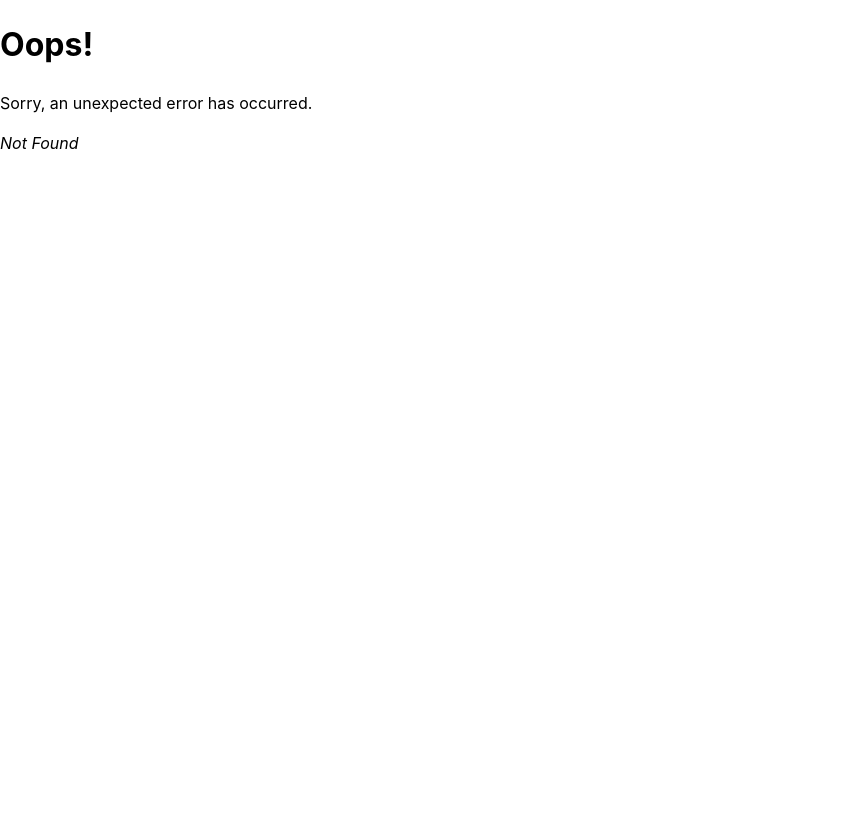
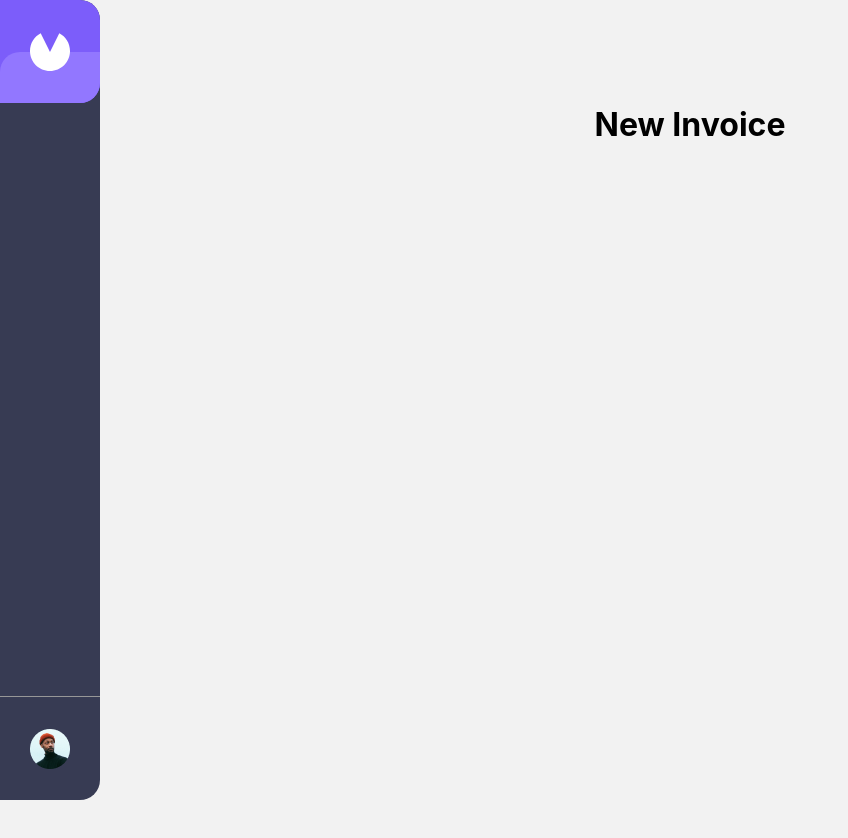
Before and after one commit to LucasCraveiro/Invoice-App, a React (Vite) app in the folder invoice-FE/: page /addInvoice in a window 1280 px wide. Before the commit this address had no page. Shown: the top 838 px of the page, without its empty margins (0-848 px from the left). Built offline with nearby package versions, Linux system fonts and the light colour scheme.

Commit message:
Add Invoice Page

```diff
--- a/invoice-FE/src/App.tsx
+++ b/invoice-FE/src/App.tsx
@@ -4,6 +4,7 @@ import "./App.css";
 import Root from "./pages/Root";
 import Home from "./pages/Home";
 import ErrorPage from "./pages/Error";
+import AddInvoice from "./pages/AddInvoice";
 import InvoiceDetails from "./pages/InvoiceDetails";
 
 function App() {
@@ -21,6 +22,10 @@ function App() {
           path: "invoiceDetails/:invoiceId",
           element: <InvoiceDetails />,
         },
+        {
+          path: "addInvoice",
+          element: <AddInvoice />,
+        },
       ],
     },
   ]);
--- /dev/null
+++ b/invoice-FE/src/pages/AddInvoice.tsx
@@ -0,0 +1,14 @@
+import MainWrapper from "../components/MainWrapper";
+import InvoiceWrapper from "../components/InvoiceWrapper";
+
+const AddInvoice = () => {
+  return (
+    <MainWrapper>
+      <InvoiceWrapper>
+        <h1>New Invoice</h1>
+      </InvoiceWrapper>
+    </MainWrapper>
+  );
+};
+
+export default AddInvoice;
```
